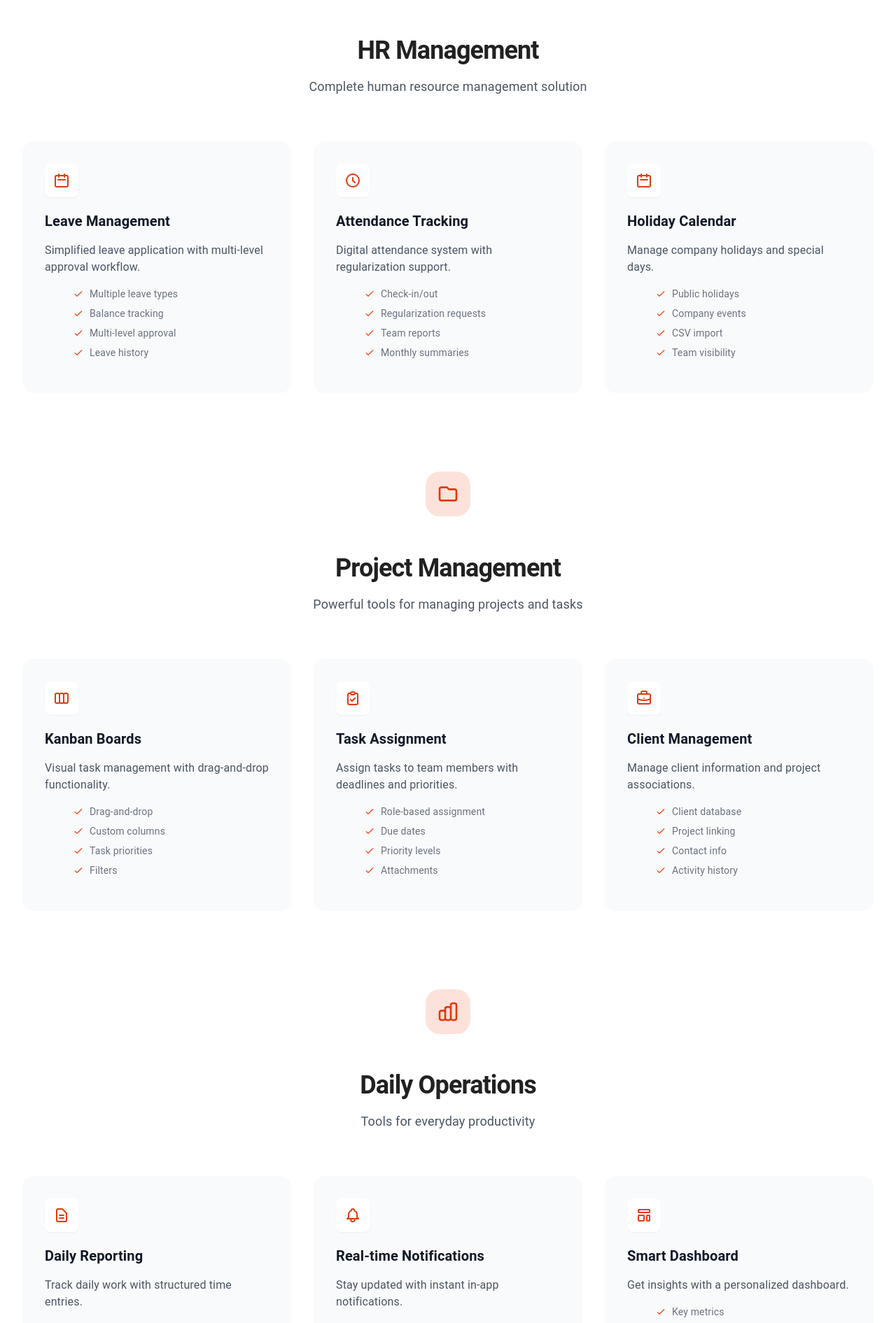
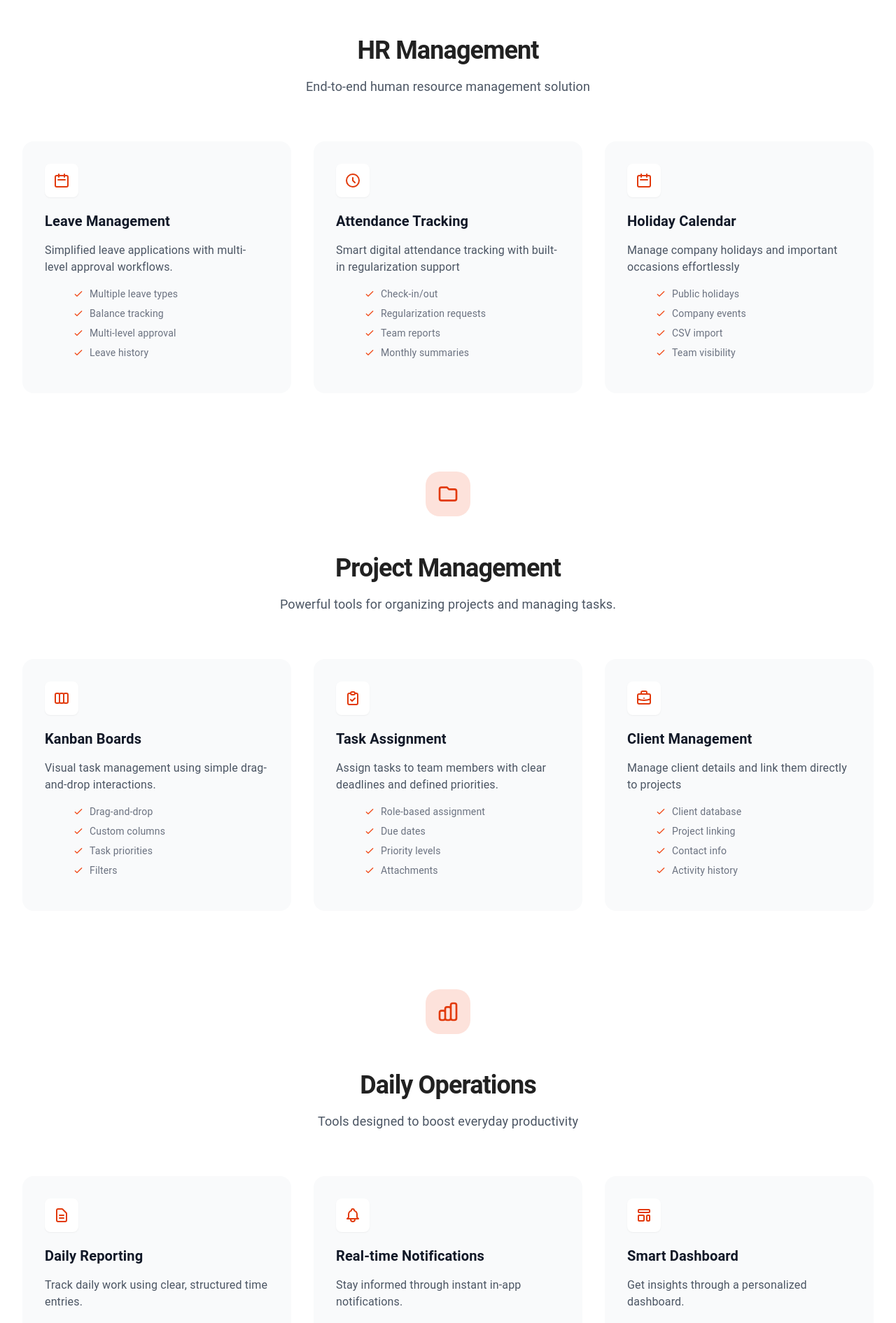
Before and after one commit to ankit705yadav/office_management, a React (Vite) app in the folder frontend/: page /features in a window 1280 px wide. Shown: the part 644-2535 px from the top of the page at 70% size. Built offline with nearby package versions, Linux system fonts and the light colour scheme; no server answers.

Commit message:
new landing-page content

```diff
--- a/frontend/src/data/features.ts
+++ b/frontend/src/data/features.ts
@@ -18,28 +18,28 @@ export const keyFeatures: Feature[] = [
   {
     id: 'hr',
     title: 'HR Management',
-    description: 'Streamline leave requests, track attendance, and manage employee data with ease.',
+    description: 'Simplify leave requests, track attendance accurately, and manage employee information in one place.',
     icon: 'users',
     details: ['Leave Management', 'Attendance Tracking', 'Holiday Calendar'],
   },
   {
     id: 'projects',
     title: 'Project Management',
-    description: 'Organize tasks with Kanban boards, assign work, and track progress in real-time.',
+    description: 'Organize tasks using Kanban boards, assign work clearly, and track progress in real time with full visibility.',
     icon: 'kanban',
     details: ['Kanban Boards', 'Task Assignment', 'Progress Tracking'],
   },
   {
     id: 'attendance',
     title: 'Smart Attendance',
-    description: 'Digital check-in/out system with regularization requests and team insights.',
+    description: 'Digital check-in and check-out with regularization requests and insights.',
     icon: 'clock',
     details: ['Check-in/Check-out', 'Regularization', 'Team Reports'],
   },
   {
     id: 'reports',
     title: 'Daily Reports',
-    description: 'Track daily work with structured time entries and team visibility.',
+    description: 'Capture daily work through structured entries with complete team transparency',
     icon: 'file',
     details: ['Time Entries', 'Work Summaries', 'Team Visibility'],
   },
@@ -81,27 +81,27 @@ export const detailedFeatures: FeatureCategory[] = [
   {
     id: 'hr-management',
     title: 'HR Management',
-    description: 'Complete human resource management solution',
+    description: 'End-to-end human resource management solution',
     icon: 'users',
     features: [
       {
         id: 'leave',
         title: 'Leave Management',
-        description: 'Simplified leave application with multi-level approval workflow.',
+        description: 'Simplified leave applications with multi-level approval workflows.',
         icon: 'calendar',
         details: ['Multiple leave types', 'Balance tracking', 'Multi-level approval', 'Leave history'],
       },
       {
         id: 'attendance',
         title: 'Attendance Tracking',
-        description: 'Digital attendance system with regularization support.',
+        description: 'Smart digital attendance tracking with built-in regularization support',
         icon: 'clock',
         details: ['Check-in/out', 'Regularization requests', 'Team reports', 'Monthly summaries'],
       },
       {
         id: 'holidays',
         title: 'Holiday Calendar',
-        description: 'Manage company holidays and special days.',
+        description: 'Manage company holidays and important occasions effortlessly',
         icon: 'calendar-star',
         details: ['Public holidays', 'Company events', 'CSV import', 'Team visibility'],
       },
@@ -110,27 +110,27 @@ export const detailedFeatures: FeatureCategory[] = [
   {
     id: 'project-management',
     title: 'Project Management',
-    description: 'Powerful tools for managing projects and tasks',
+    description: 'Powerful tools for organizing projects and managing tasks.',
     icon: 'folder',
     features: [
       {
         id: 'kanban',
         title: 'Kanban Boards',
-        description: 'Visual task management with drag-and-drop functionality.',
+        description: 'Visual task management using simple drag-and-drop interactions.',
         icon: 'columns',
         details: ['Drag-and-drop', 'Custom columns', 'Task priorities', 'Filters'],
       },
       {
         id: 'tasks',
         title: 'Task Assignment',
-        description: 'Assign tasks to team members with deadlines and priorities.',
+        description: 'Assign tasks to team members with clear deadlines and defined priorities.',
         icon: 'check-square',
         details: ['Role-based assignment', 'Due dates', 'Priority levels', 'Attachments'],
       },
       {
         id: 'clients',
         title: 'Client Management',
-        description: 'Manage client information and project associations.',
+        description: 'Manage client details and link them directly to projects',
         icon: 'briefcase',
         details: ['Client database', 'Project linking', 'Contact info', 'Activity history'],
       },
@@ -139,27 +139,27 @@ export const detailedFeatures: FeatureCategory[] = [
   {
     id: 'daily-operations',
     title: 'Daily Operations',
-    description: 'Tools for everyday productivity',
+    description: 'Tools designed to boost everyday productivity',
     icon: 'activity',
     features: [
       {
         id: 'reports',
         title: 'Daily Reporting',
-        description: 'Track daily work with structured time entries.',
+        description: 'Track daily work using clear, structured time entries.',
         icon: 'file-text',
         details: ['Time entries', 'Project tagging', 'Work summaries', 'Team visibility'],
       },
       {
         id: 'notifications',
         title: 'Real-time Notifications',
-        description: 'Stay updated with instant in-app notifications.',
+        description: 'Stay informed through instant in-app notifications.',
         icon: 'bell',
         details: ['Push notifications', 'Email alerts', 'In-app messages', 'Customizable'],
       },
       {
         id: 'dashboard',
         title: 'Smart Dashboard',
-        description: 'Get insights with a personalized dashboard.',
+        description: 'Get insights through a personalized dashboard.',
         icon: 'layout',
         details: ['Key metrics', 'Upcoming events', 'Team birthdays', 'Quick actions'],
       },
@@ -201,23 +201,23 @@ export const testimonials = [
 export const faqs = [
   {
     question: 'How do I get started with Arkera?',
-    answer: 'Simply sign up for an account, configure your organization settings, and invite your team members. Our onboarding wizard will guide you through the initial setup.',
+    answer: 'Sign up for an account, set up your organization details, and invite your team. Our onboarding wizard guides you step by step, making the initial setup quick and easy.',
   },
   {
     question: 'Can I customize roles and permissions?',
-    answer: 'Yes! We offer three default roles (Admin, Manager, Employee) with predefined permissions. Admins can customize what each role can access and manage.',
+    answer: 'Yes. Arkera includes three default roles: Admin, Manager, and Employee, with predefined permissions. Admins can easily customize access levels and control what each role can view or manage.',
   },
   {
     question: 'Is my data secure?',
-    answer: 'Absolutely. We use industry-standard encryption, secure authentication with JWT tokens, and role-based access control. All data is stored in encrypted databases with regular backups.',
+    answer: 'Absolutely. Arkera uses industry-standard encryption, secure JWT-based authentication, and strict role-based access control. All data is stored in encrypted databases with regular, automated backups to ensure security and reliability.',
   },
   {
     question: 'Do you offer integrations with other tools?',
-    answer: 'We currently support email notifications via Gmail and AWS SES. We are actively working on integrations with popular chat platforms like WhatsApp, Telegram, and Google Chat.',
+    answer: 'Currently, Arkera supports email notifications through Gmail and AWS SES. We’re actively working on integrations with popular chat platforms such as WhatsApp, Telegram, and Google Chat to expand notification options.',
   },
   {
     question: 'What kind of support do you provide?',
-    answer: 'We offer email support for all users, with priority support for enterprise customers. Our documentation and knowledge base are available 24/7.',
+    answer: 'Arkera offers email support for all users, along with priority assistance for enterprise customers. Our documentation and knowledge base are available 24/7 for quick, self-service help.',
   },
 ];
 
@@ -225,25 +225,25 @@ export const steps = [
   {
     number: 1,
     title: 'Sign Up & Configure',
-    description: 'Create your organization account and configure company settings, departments, and holiday calendar.',
+    description: 'Create your organization account and set up company settings, departments, and the holiday calendar.',
     icon: 'settings',
   },
   {
     number: 2,
     title: 'Invite Your Team',
-    description: 'Add team members, assign roles (Admin, Manager, Employee), and set up reporting structures.',
+    description: 'Add team members, assign roles such as Admin, Manager, or Employee, and configure reporting structures.',
     icon: 'user-plus',
   },
   {
     number: 3,
     title: 'Start Managing',
-    description: 'Begin tracking attendance, managing leaves, creating projects, and assigning tasks to your team.',
+    description: 'Start tracking attendance, managing leaves, creating projects, and assigning tasks across your team.',
     icon: 'play',
   },
   {
     number: 4,
     title: 'Track & Improve',
-    description: 'Use dashboards and reports to monitor team productivity, attendance patterns, and project progress.',
+    description: 'Use dashboards and reports to track team productivity, attendance trends, and overall project progress.',
     icon: 'trending-up',
   },
 ];
@@ -251,17 +251,17 @@ export const steps = [
 export const roles = [
   {
     title: 'Admin',
-    description: 'Full access to all features including user management and system configuration.',
-    features: ['Manage all employees', 'Configure system settings', 'View all reports', 'Manage holidays', 'Full system access'],
+    description: 'Full access to every feature, including user control and system setup.',
+    features: ['Manage all employees', 'Configure platform settings', 'Access complete reports', 'Manage company holidays', 'Full system control'],
   },
   {
     title: 'Manager',
-    description: 'Team management capabilities with approval authority for leaves.',
-    features: ['Approve team leaves', 'Manage team tasks', 'View team attendance', 'Create projects', 'View team reports'],
+    description: 'Team management tools with approval control and clear oversight.',
+    features: ['Approve team leave requests', 'Manage assigned tasks', 'Monitor team attendance', 'Create and oversee projects', 'Access team-level reports'],
   },
   {
     title: 'Employee',
-    description: 'Access to personal data, leave applications, and assigned tasks.',
-    features: ['Apply for leaves', 'Mark attendance', 'Submit daily reports', 'Work on tasks', 'View personal data'],
+    description: 'Access to personal information, leave requests, and assigned work.',
+    features: ['Apply for leaves', 'Mark attendance', 'Submit daily reports', 'Work on assigned tasks', 'View personal details'],
   },
 ];
--- a/frontend/src/pages/landing/FeaturesPage.tsx
+++ b/frontend/src/pages/landing/FeaturesPage.tsx
@@ -11,8 +11,8 @@ const FeaturesPage = () => {
             <span className="text-primary-600">Modern Teams</span>
           </h1>
           <p className="text-lg md:text-xl text-gray-600 max-w-3xl mx-auto">
-            Everything you need to manage HR, projects, and daily operations in
-            one comprehensive platform designed for efficiency.
+            Manage HR, projects, and daily operations in one powerful platform
+            built for clarity, speed, and efficient teamwork across modern teams.
           </p>
         </div>
       </section>
```
Also changed, not shown: frontend/src/pages/landing/ContactPage.tsx (+6 -5 lines), frontend/src/pages/landing/HomePage.tsx (+10 -8 lines), frontend/src/pages/landing/HowItWorksPage.tsx (+9 -8 lines).
